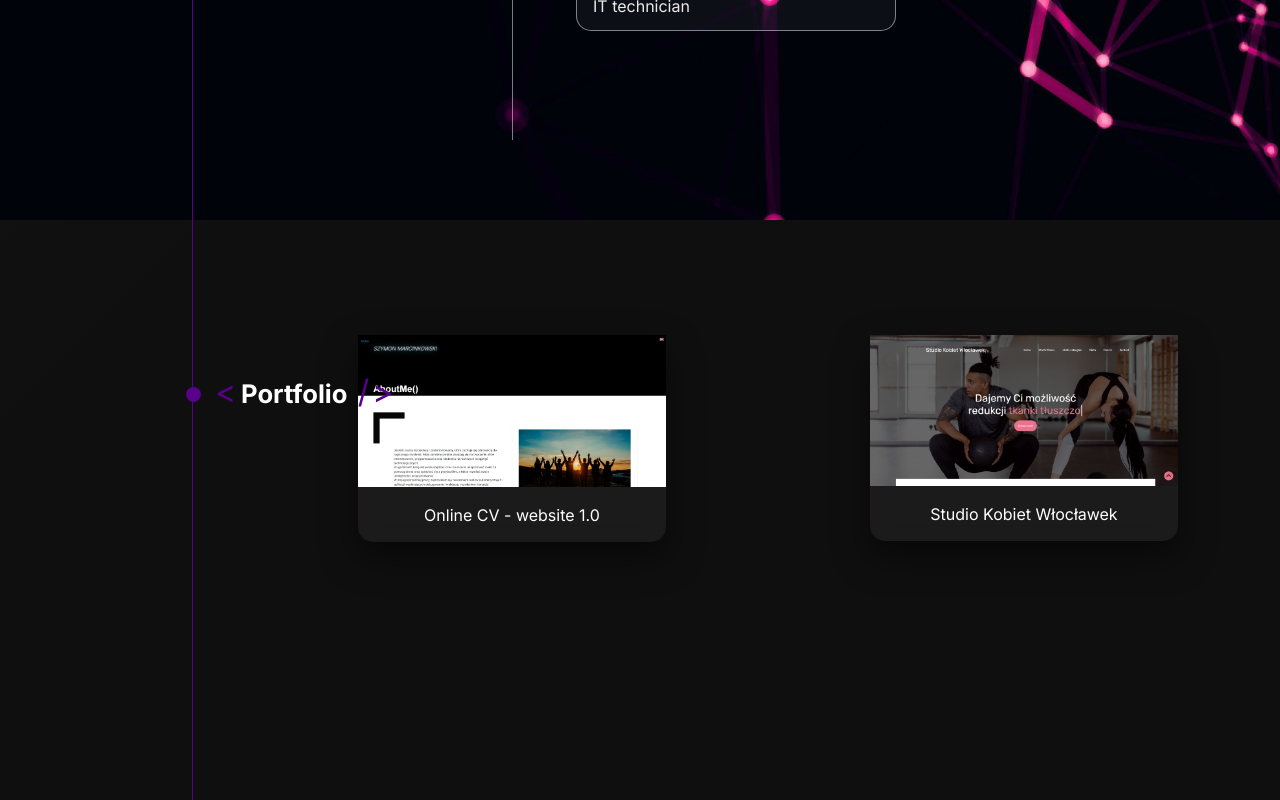
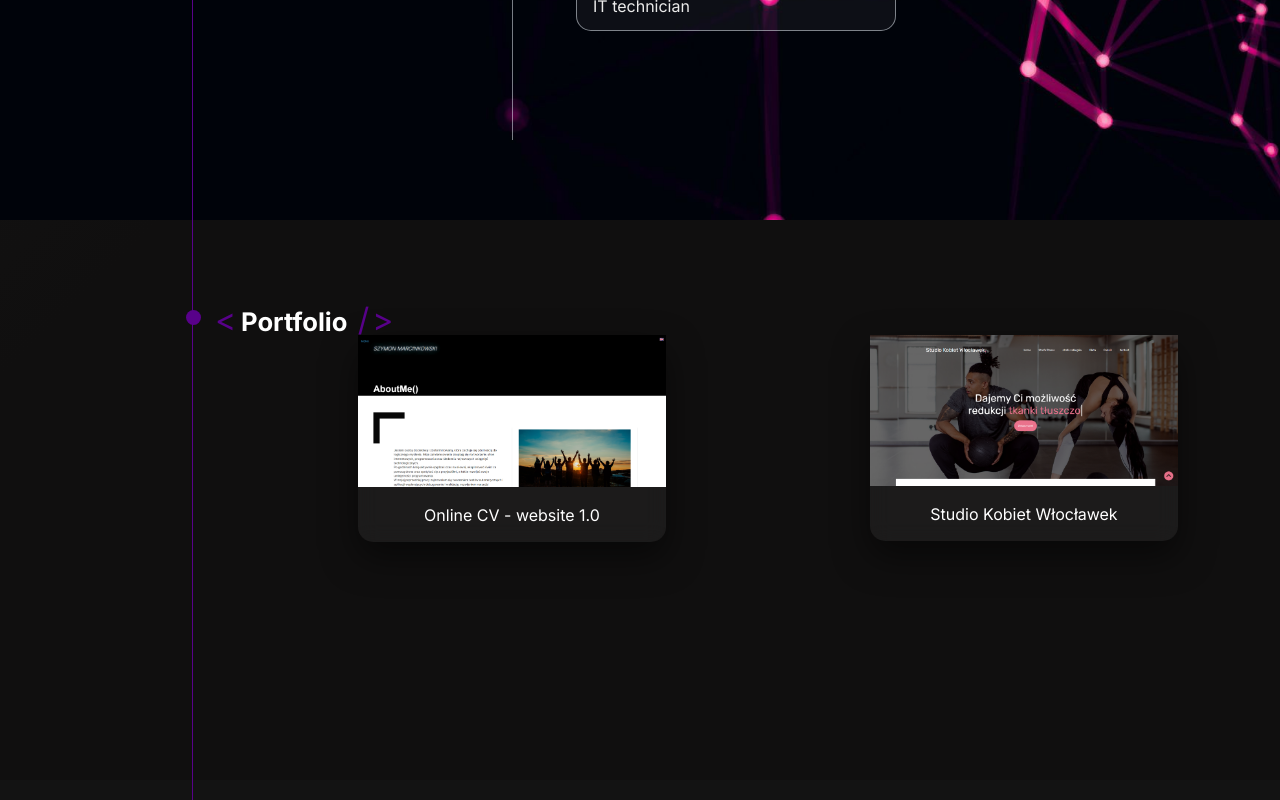
Before and after one commit to UnFriend-PL/SzymonApp, a Next.js app: page / in a window 1280 px wide. Shown: the part 3540-4340 px from the top of the page. Built offline with nearby package versions, Linux system fonts and the light colour scheme; a web font is replaced by a local one.

Commit message:
fix: fixed displaying images in deployed app

```diff
--- a/next.config.js
+++ b/next.config.js
@@ -2,7 +2,7 @@
 const path = require("path");
 
 module.exports = {
-  // output: "export",
+  output: "export",
   sassOptions: {
     includePaths: [path.join(__dirname, "styles")],
   },
--- a/src/app/components/Portfolio/Portfolio.jsx
+++ b/src/app/components/Portfolio/Portfolio.jsx
@@ -41,6 +41,7 @@ export default function Portfolio() {
                 <Image
                   src={item.image}
                   alt={item.title}
+                  unoptimized
                   layout="responsive"
                   width={500}
                   height={300}
--- a/src/app/components/Portfolio/Portfolio.scss
+++ b/src/app/components/Portfolio/Portfolio.scss
@@ -1,8 +1,7 @@
 @import "../variables";
 .portfolio {
   scroll-snap-align: start;
-  min-height: 100vh;
-  min-height: 130vh;
+  min-height: 70vh;
   min-width: 100vw;
   overflow-x: hidden;
   background: linear-gradient(-45deg, #252525, #100f0f, #100f0f, #252525);
```
